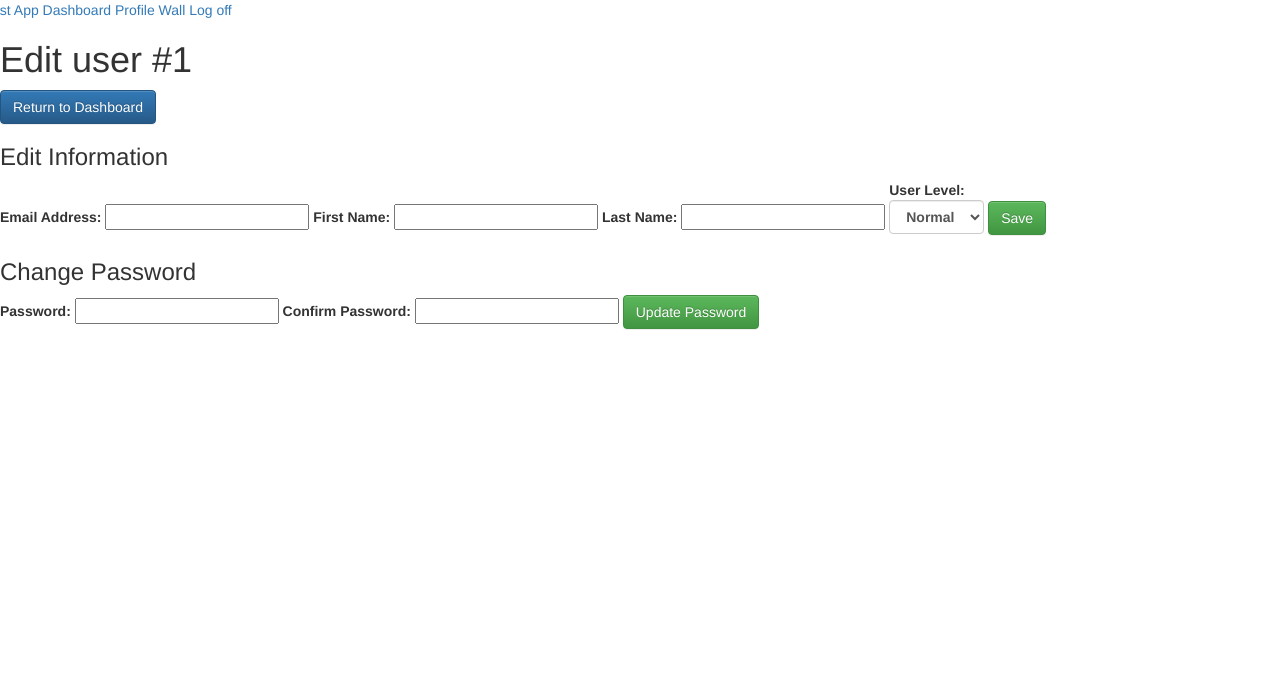
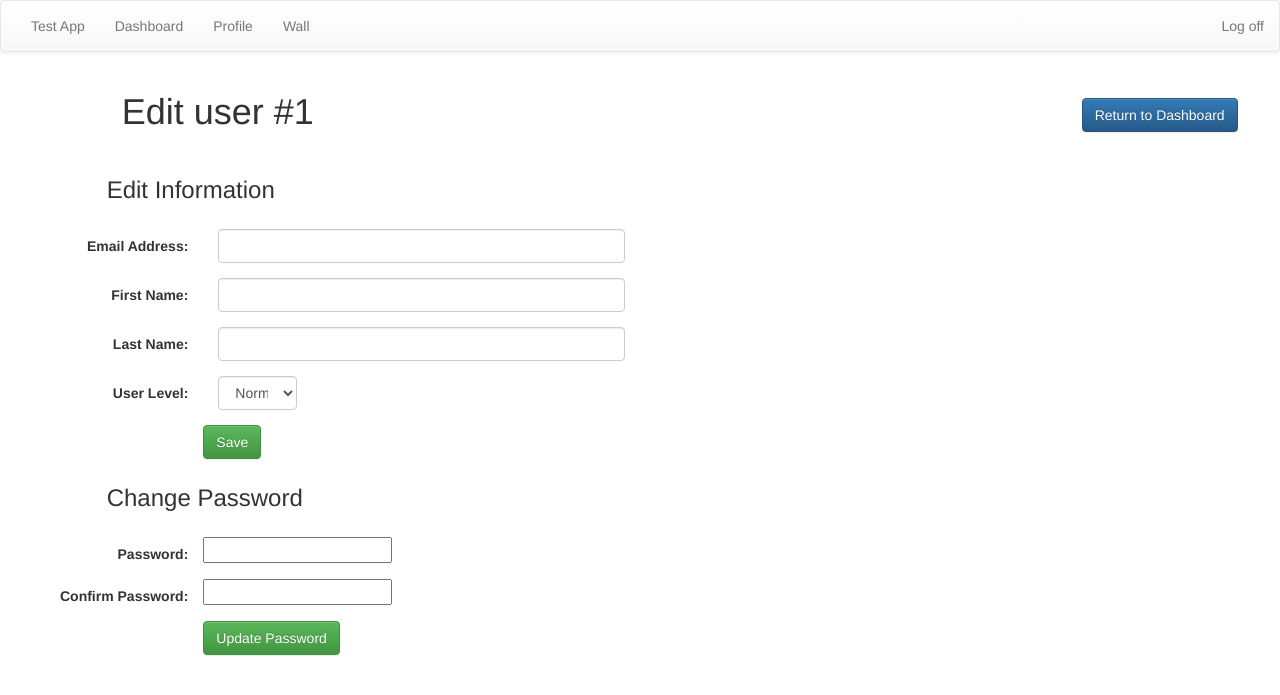
Before and after one commit to prchojnacki/userdashboard, a CodeIgniter app: page /index.php/admindashboard/edit_user/1 in a window 1280 px wide. Shown: the top 695 px of the page. Run offline with CodeIgniter, Linux system fonts and the light colour scheme; data that the repository does not hold is empty.

Commit message:
added css styling to manage_users.php, edit_user.php

```diff
--- a/application/views/admindashboard/edit_user.php
+++ b/application/views/admindashboard/edit_user.php
@@ -11,41 +11,80 @@
 
 	<!-- Latest compiled and minified JavaScript -->
 	<script src="https://maxcdn.bootstrapcdn.com/bootstrap/3.3.4/js/bootstrap.min.js"></script>
+	<link rel='stylesheet' href='/assets/main.css'>
 </head>
 <body>
-	<div id='container'>
-		<div id='nav'>
+	<nav class='navbar navbar-default'>
+    <div class='collapse navbar-collapse'>
+        <ul class='nav navbar-nav'>
+            <li><a href=''>Test App</a></li>
+            <li><a href='/admindashboard/index'>Dashboard</a></li>
+            <li><a href="/normaldashboard/editprofile">Profile</a></li>
+            <li><a href="/normaldashboard/view_wall/<?=$this->session->userdata("userid")?>">Wall</a></li>
+        </ul>
+        <ul class='nav navbar-nav navbar-right'>
+            <li><a href="/signins/logoff">Log off</a></li>
+        </ul>
+    </div>
+	</nav>
+	<div class='container-fluid'>
 		<div class='row'>
-				<a href="">Test App</a>
-				<a href='/admindashboard/index'>Dashboard</a>
-				<a href="/normaldashboard/editprofile">Profile</a>
-				<a href="/normaldashboard/view_wall/<?=$this->session->userdata("userid")?>">Wall</a>
-				<a href="/signins/logoff">Log off</a>
+			<h1 class='col-sm-9 col-sm-offset-1'>Edit user #<?=$id?></h1>
+			<form action='/admindashboard/index' method='post' class='col-sm-1'>
+				<input class = 'btn btn-primary' type='submit' value='Return to Dashboard'>
+			</form>
+		</div>
+		<div class='row'>
+			<h3 class='col-sm-offset-1'>Edit Information</h3>
+			<form action='/admindashboard/change_user_info' method='post' class='form-horizontal'>
+				<input type='hidden' name='id' value='<?=$id?>'>
+				<div class='form-group'>
+					<label class='col-sm-2 control-label'>Email Address: </label>
+					<div class='col-sm-4'>
+						<input type='text' name='email' value='<?=$user["email"]?>' class='form-control'>
 					</div>
 				</div>
-		<h1>Edit user #<?=$id?></h1>
-		<form action='/admindashboard/index' method='post'>
-			<input class = 'btn btn-primary' type='submit' value='Return to Dashboard'>
-		</form>
-		<h3>Edit Information</h3>
-		<form action='/admindashboard/change_user_info' method='post'>
-			<input type='hidden' name='id' value='<?=$id?>'>
-			<label>Email Address: <input type='text' name='email' value='<?=$user["email"]?>'></label>
-			<label>First Name: <input type='text' name='first_name' value='<?=$user["first_name"]?>'></label>
-			<label>Last Name: <input type='text' name='last_name' value='<?=$user["last_name"]?>'></label>
-			<label>User Level: <select class='form-control' name='level'>
+				<div class='form-group'>
+					<label class='col-sm-2 control-label'>First Name: </label>
+					<div class='col-sm-4'>
+						<input type='text' name='first_name' value='<?=$user["first_name"]?>' class='form-control'>
+					</div>
+				</div>
+				<div class='form-group'>
+					<label class='col-sm-2 control-label'>Last Name: </label>
+					<div class='col-sm-4'>
+						<input type='text' name='last_name' value='<?=$user["last_name"]?>' class='form-control'>
+					</div>
+				</div>
+				<div class='form-group'>
+					<label class='col-sm-2 control-label'>User Level: </label>
+					<div class='col-sm-1'>
+						<select class='form-control' name='level'>
 							<option value = 'normal'>Normal</option>
 							<option value = 'admin'>Admin</option>
-			</select></label>
-			<input class = 'btn btn-success' type='submit' value = 'Save'>
+						</select>
+					</div>
+				</div>
+				<div class='form-group'>
+					<input class = 'btn btn-success col-sm-offset-2' type='submit' value = 'Save'>
+				</div>
 			</form>
-		<h3>Change Password</h3>
-		<form action='/admindashboard/change_user_password' method='post'>
+			<h3 class='col-sm-offset-1'>Change Password</h3>
+			<form action='/admindashboard/change_user_password' method='post' class='form-horizontal'>
 					<input type='hidden' name='id' value='<?=$id?>'>
-			<label>Password: <input type='text' name='password'></label>
-			<label>Confirm Password: <input type='text' name='confirm'></label>
-			<input class = 'btn btn-success' type='submit' value = 'Update Password'>
+				<div class='form-group'>
+					<label class='col-sm-2 control-label'>Password: </label>
+					<input type='text' name='password'>
+				</div>
+				<div class='form-group'>
+					<label class='col-sm-2 control-label'>Confirm Password: </label>
+					<input type='text' name='confirm'>
+				</div>
+				<div class='form-group'>
+					<input class = 'btn btn-success col-sm-offset-2' type='submit' value = 'Update Password'>
+				</div>
 			</form>
+		</div>
 	</div>
 </body>
 </html>
```
Also changed, not shown: application/views/admindashboard/manage_users.php (+22 -11 lines). Lines whose indentation alone changed are shown as unchanged.
